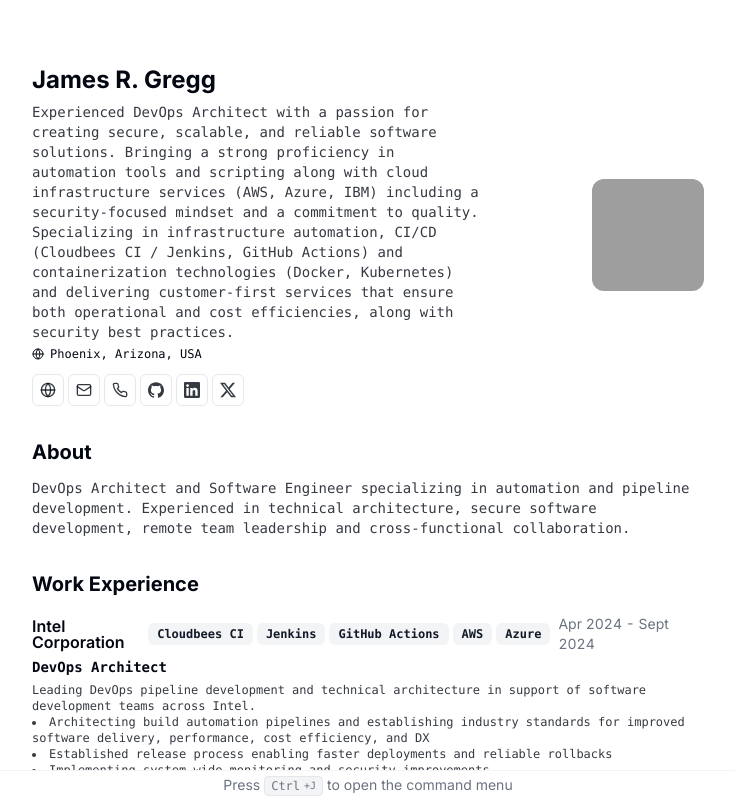
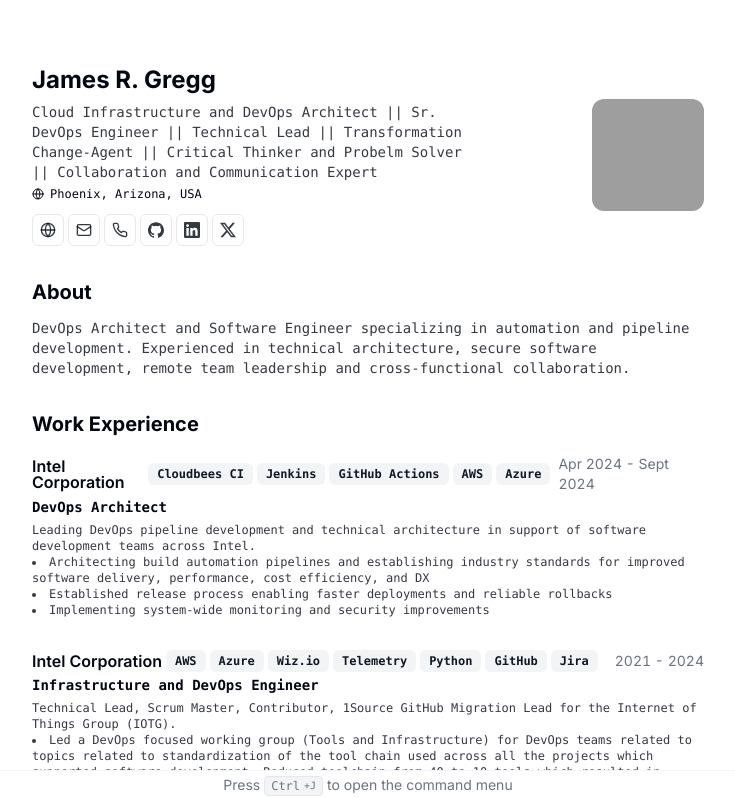
Before and after one commit to kraken-slayer/cv, a Next.js app: page / in a window 1280 px wide. Shown: the top 798 px of the page, without its empty margins (272-1007 px from the left). Built offline with nearby package versions, Linux system fonts and the light colour scheme; grey boxes are pictures that could not be loaded.

Commit message:
ci: Updated About - build and deploy

```diff
--- a/src/data/resume-data.tsx
+++ b/src/data/resume-data.tsx
@@ -14,7 +14,8 @@ export const RESUME_DATA = {
   location: "Phoenix, Arizona, USA",
   locationLink: "https://www.google.com/maps/place/Phoenix,+AZ/",
   about:
-    "Experienced DevOps Architect with a passion for creating secure, scalable, and reliable software solutions. Bringing a strong proficiency in automation tools and scripting along with cloud infrastructure services (AWS, Azure, IBM) including a security-focused mindset and a commitment to quality.  Specializing in infrastructure automation, CI/CD (Cloudbees CI / Jenkins, GitHub Actions) and containerization technologies (Docker, Kubernetes) and delivering customer-first services that ensure both operational and cost efficiencies, along with security best practices.",
+     "Cloud Infrastructure and DevOps Architect || Sr. DevOps Engineer || Technical Lead || Transformation Change-Agent || Critical Thinker and Probelm Solver || Collaboration and Communication Expert",
+  // "Experienced DevOps Architect with a passion for creating secure, scalable, and reliable software solutions. Bringing a strong proficiency in automation tools and scripting along with cloud infrastructure services (AWS, Azure, IBM) including a security-focused mindset and a commitment to quality.  Specializing in infrastructure automation, CI/CD (Cloudbees CI / Jenkins, GitHub Actions) and containerization technologies (Docker, Kubernetes) and delivering customer-first services that ensure both operational and cost efficiencies, along with security best practices.",
     // "20 year Intel career with a strong background in DevOps, Enterprise Architecture, IT Operations and Software Engineering. Specializing in implementing cloud infrastructure, pipeline automation, building scalable microservices, and real-time collaboration systems. Passionate about Secure Software Development Lifecycle (SDL) practices, and Developer Experience in support of building applications running at the Edge. Experienced in mentoring others, continuous learning and building strong skills and promoting opportunities for growth. Recognized for strong remote team leadership, capable of building highly successful teams.",
   summary: (
     <>
```
